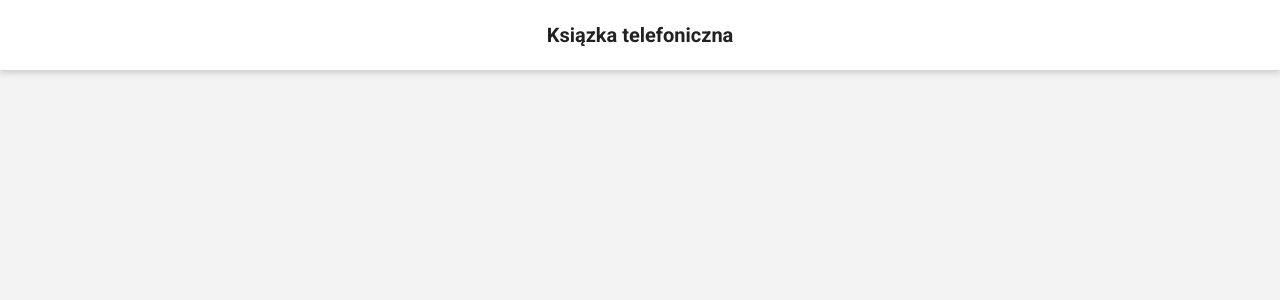
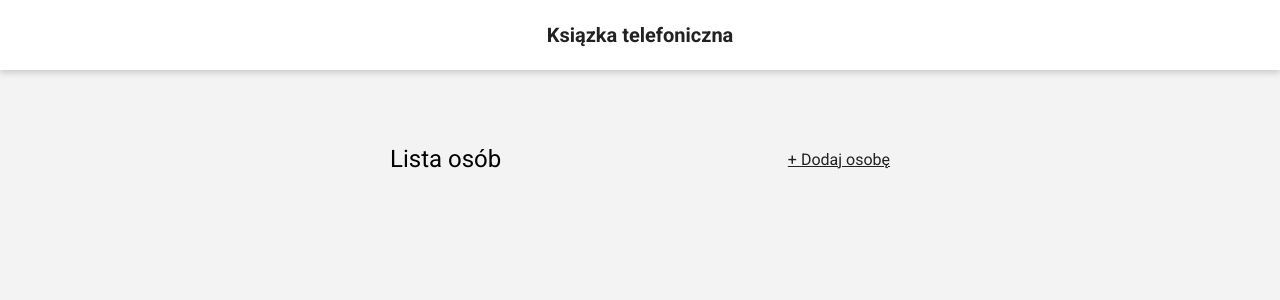
Before and after one commit to gstark0/phonebook-rectruitment-task, a Django app: page /phonebook/ in a window 1280 px wide. Shown: the top 300 px of the page. Run offline with Django 3.2, Linux system fonts and the light colour scheme.

Commit message:
Titlebar

```diff
--- a/phonebookapp/static/css/main.css
+++ b/phonebookapp/static/css/main.css
@@ -8,6 +8,11 @@ html, body {
     margin: 0;
     padding: 0;
     background-color: #F3F3F3;
+}
+
+.wrapper {
+    max-width: 500px;
+    margin: auto;
 }
 
 #navbar {
@@ -26,3 +31,19 @@ html, body {
     text-decoration: none;
     font-weight: bold;
 }
+
+.container-titlebar {
+    display: flex;
+    align-items: center;
+    margin-top: 75px;
+}
+
+.container-title {
+    font-size: 24px;
+}
+
+#add-contact-btn {
+    margin-left: auto;
+    color: #222;
+    font-size: 16px;
+}
--- a/phonebookapp/templates/phonebookapp/index.html
+++ b/phonebookapp/templates/phonebookapp/index.html
@@ -14,5 +14,13 @@
     <div id="navbar">
         <a id="logo" href="#">Ksiązka telefoniczna</a>
     </div>
+    <div class="container">
+        <div class="wrapper">
+            <div class="container-titlebar">
+                <div class="container-title">Lista osób</div>
+                <a href="#" id="add-contact-btn">+ Dodaj osobę</a>
+            </div>
+        </div>
+    </div>
 </body>
 </html>
```
